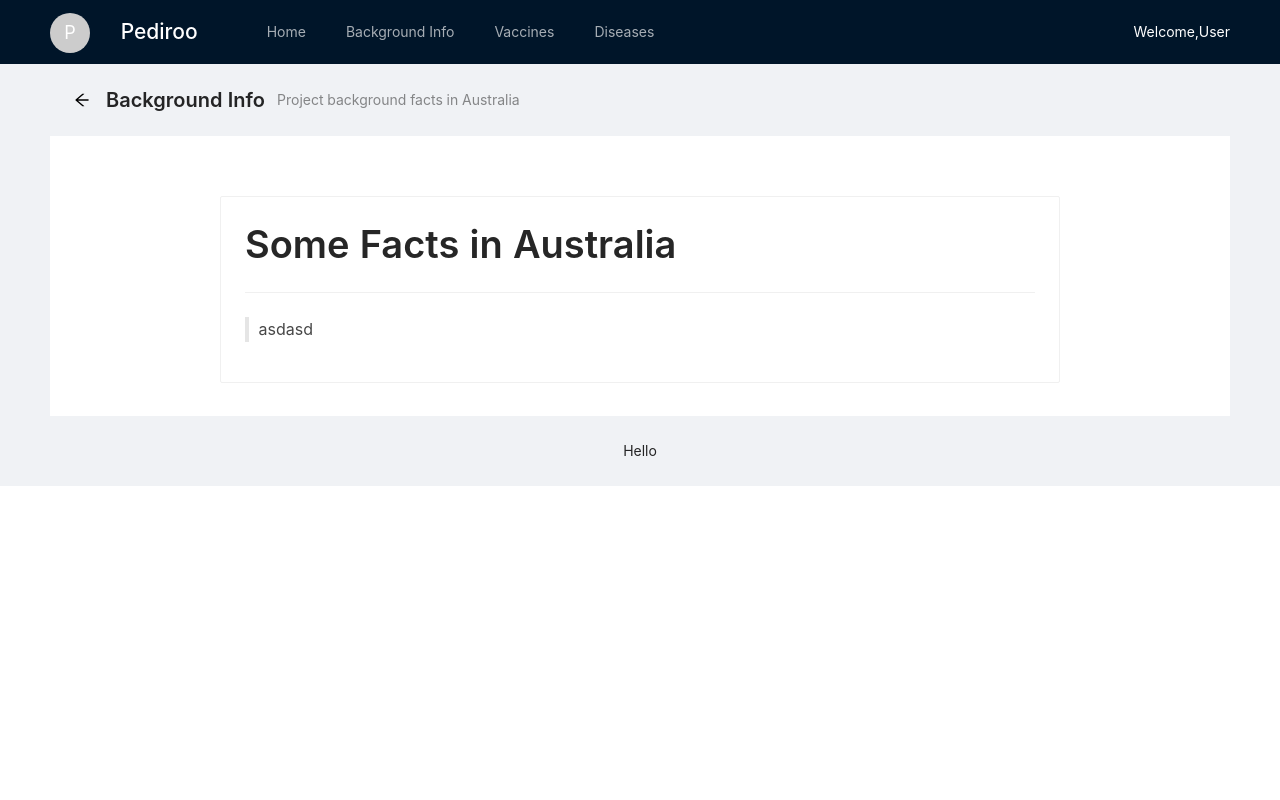
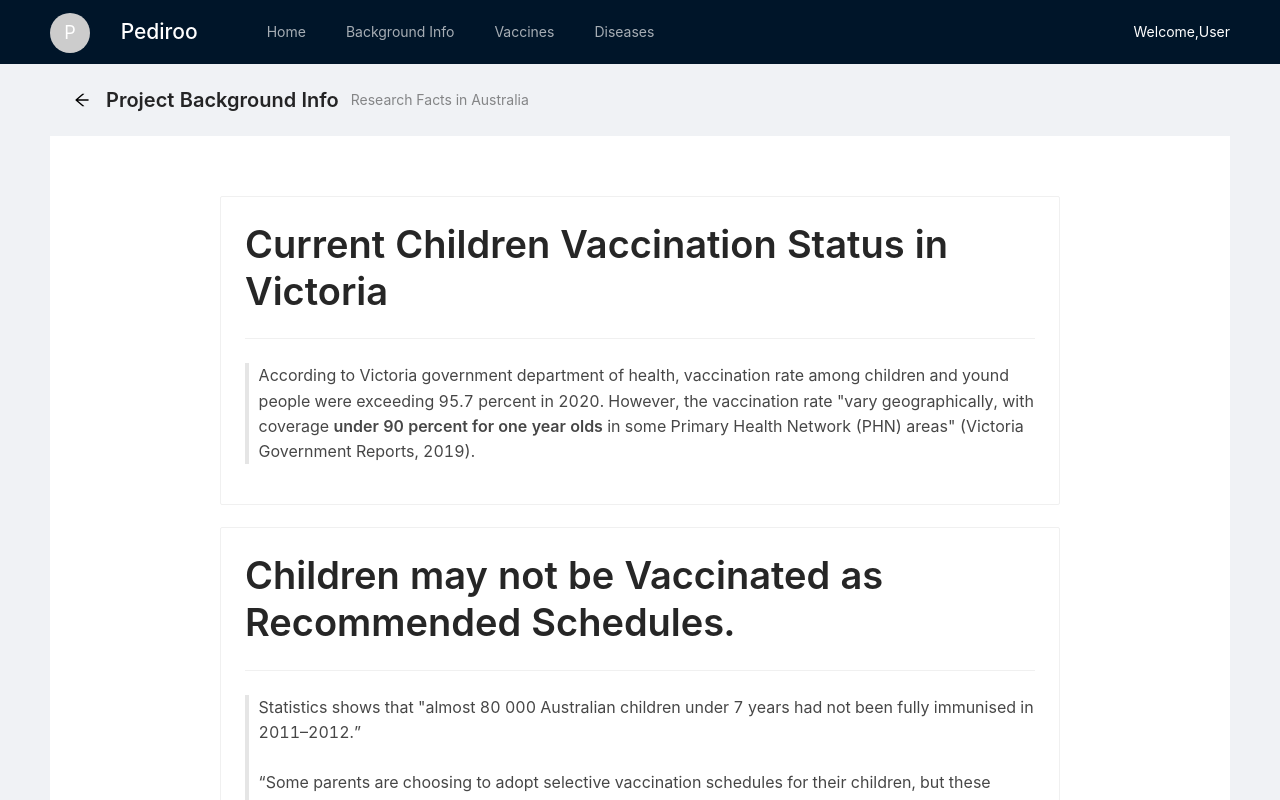
Before and after one commit to LiquidSayuki/FIT5120-TA1-Front, a React app: page /BackgroundInfo in a window 1280 px wide. Shown: the top 800 px of the page. Built offline with nearby package versions, Linux system fonts and the light colour scheme; sample sign-in values are in the browser's storage.

Commit message:
Info added in 'background info' page

```diff
--- a/src/views/backgroundInfo/BackgroundInfo.js
+++ b/src/views/backgroundInfo/BackgroundInfo.js
@@ -5,8 +5,8 @@ import { Col, Layout, Row, List, Button, Typography, Divider, Card } from 'antd'
 const { Content } = Layout;
 const { Title, Paragraph } = Typography;
 
-const title = "Background Info"
-const subtitle = "Project background facts in Australia"
+const title = "Project Background Info"
+const subtitle = "Research Facts in Australia"
 
 const BackgroundInfo = () => {
     return (
@@ -23,13 +23,28 @@ const BackgroundInfo = () => {
                         <Card
                         >
                             <Paragraph>
-                                <Title>Some Facts in Australia</Title>
+                                <Title>Current Children Vaccination Status in Victoria</Title>
                                 <Divider />
-                                <blockquote style={{ fontSize: "16px" }}>asdasd</blockquote>
+                                <blockquote style={{ fontSize: "16px" }}>According to Victoria government department of health, vaccination rate among children and yound people were exceeding 95.7 percent in 2020. However, the vaccination rate "vary geographically, with coverage <strong>under 90 percent for one year olds</strong> in some Primary Health Network (PHN) areas" (Victoria Government Reports, 2019). </blockquote>
                             </Paragraph>
                         </Card>
+                        <br></br>
+                        <Card
+                        >
+                            <Paragraph>
+                                <Title>Children may not be Vaccinated as Recommended Schedules.</Title>
+                                <Divider />
+                                <blockquote style={{ fontSize: "16px" }}>
+                                    Statistics shows that "almost 80 000 Australian children under 7 years had not been fully immunised in 2011–2012.” <br></br><br></br>
+                                    “Some parents are choosing to adopt selective vaccination schedules for their children, but these schedules have not been tested for safety. Delaying a vaccine, such as the MMR vaccine, may be done with minimal awareness of the consequences." (Australia Family Physician, 2014.)
+                                </blockquote>
+                            </Paragraph>
+                        </Card>
+
                     </Col>
                 </Row>
+
+
             </div>
         </Content>
     );
```
